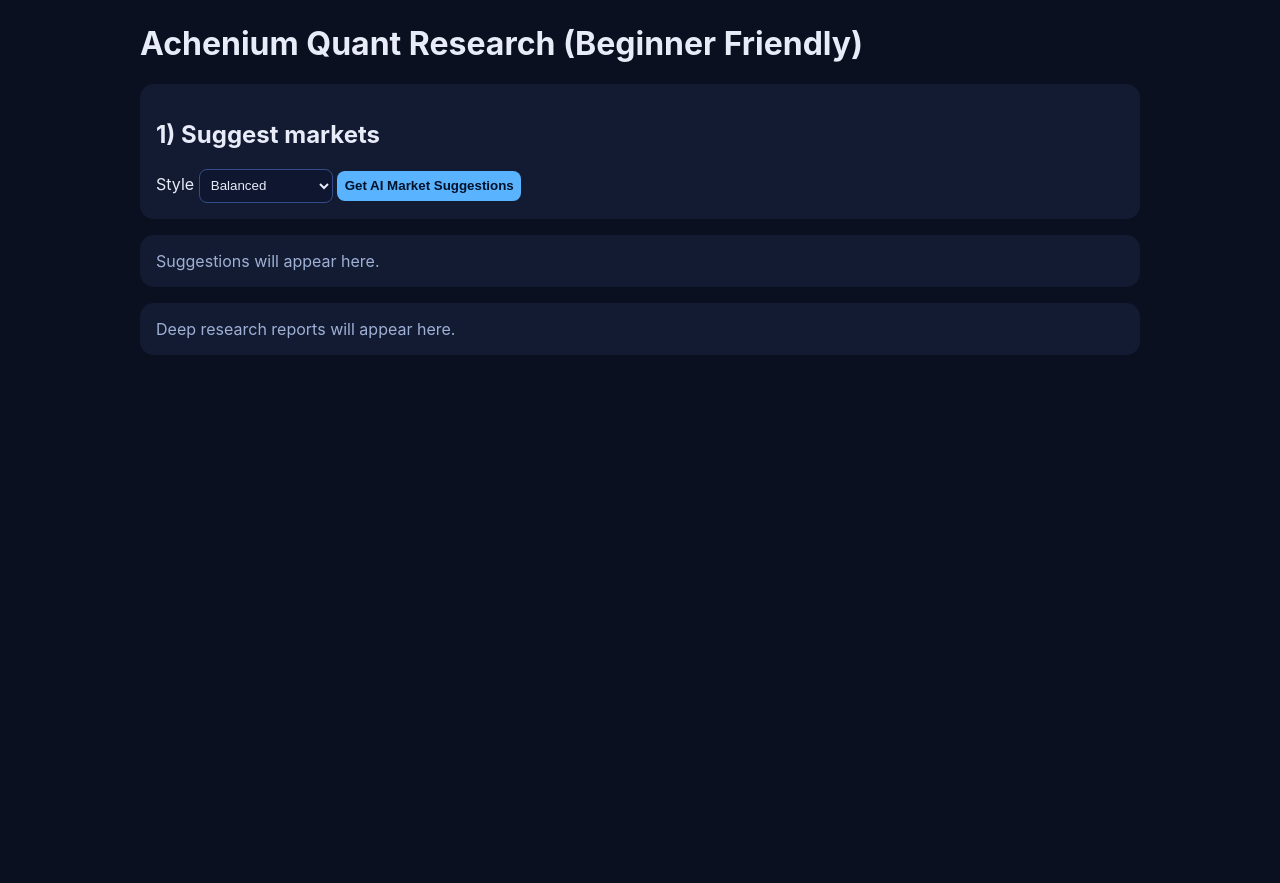
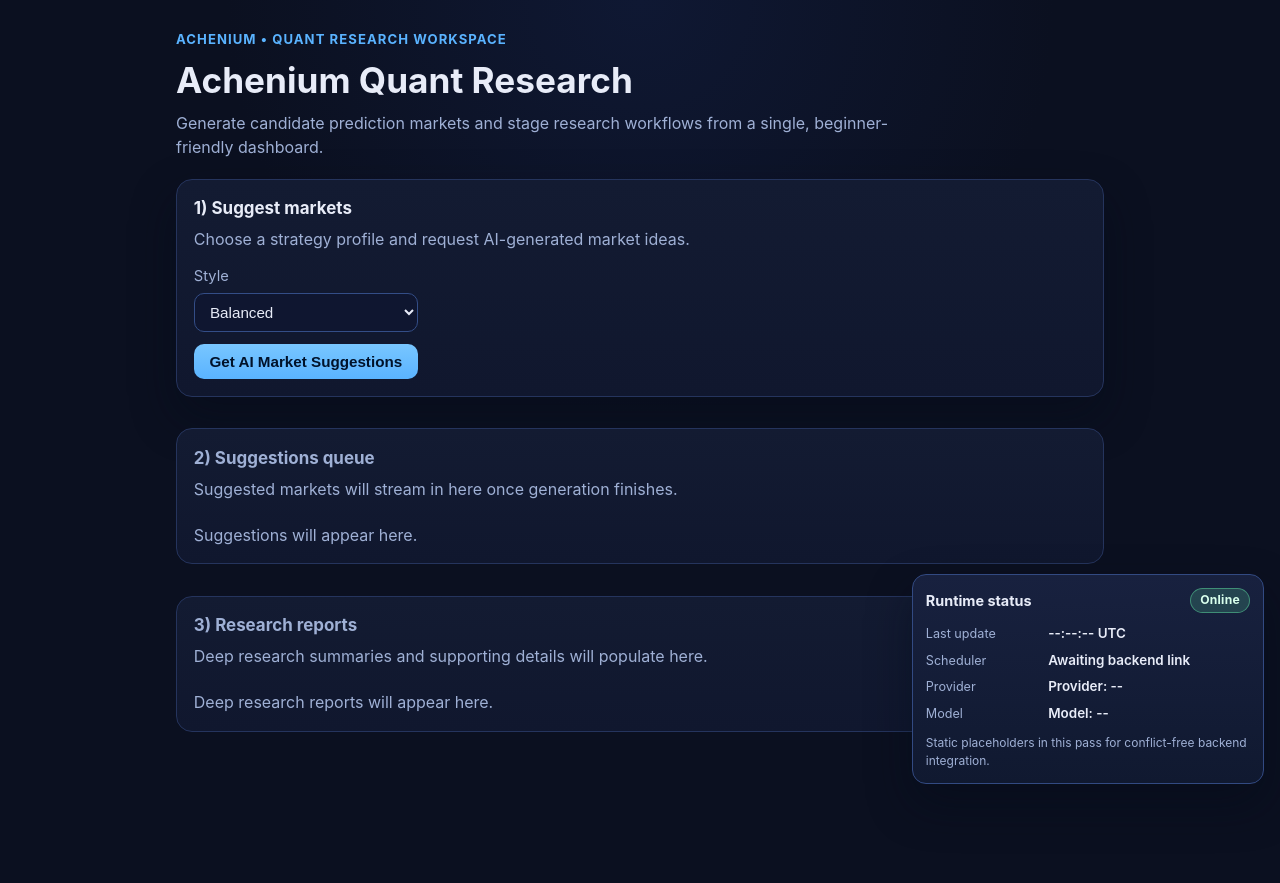
Before and after one commit to copilot-lover/achenium, a Flask app: page / in a window 1280 px wide. Before the commit the page ends 355 px from the top, so only its background shows below. Run offline with Flask 3, Linux system fonts and the light colour scheme; some libraries are stand-ins or nearby versions.

Commit message:
Refactor templates and CSS with floating status widget

```diff
--- a/static/style.css
+++ b/static/style.css
@@ -1,24 +1,274 @@
 :root {
   --bg: #0b1020;
   --card: #131b32;
+  --card-alt: #18213f;
   --text: #e8ecf8;
   --muted: #9fb0d5;
   --accent: #5ab3ff;
+  --accent-soft: rgba(90, 179, 255, 0.25);
+  --success: #59d499;
+  --border: #25345d;
+  --shadow: 0 20px 45px rgba(5, 10, 25, 0.45);
 }
+
+* {
+  box-sizing: border-box;
+}
+
 body {
-  background: var(--bg);
+  background: radial-gradient(circle at top, #0f1833 0%, var(--bg) 38%);
   color: var(--text);
   font-family: Inter, system-ui, -apple-system, Segoe UI, Roboto, sans-serif;
   margin: 0;
+  min-height: 100vh;
+  line-height: 1.5;
 }
-.container { max-width: 1000px; margin: 1.5rem auto; padding: 0 1rem; }
-.card { background: var(--card); border-radius: 14px; padding: 1rem; margin-bottom: 1rem; }
-.muted { color: var(--muted); }
-.grid { display: grid; grid-template-columns: repeat(auto-fill, minmax(220px, 1fr)); gap: .75rem; margin: 1rem 0; }
-.market-card { display: flex; flex-direction: column; gap: .3rem; border: 1px solid #25345d; border-radius: 10px; padding: .7rem; }
-.row { display: flex; gap: 1rem; margin-bottom: 1rem; }
-select, button { padding: .45rem; border-radius: 8px; border: 1px solid #334d87; background: #0f1630; color: var(--text); }
-button { background: var(--accent); color: #00122a; border: 0; font-weight: 700; cursor: pointer; }
-.report { border-top: 1px solid #314579; padding-top: .8rem; margin-top: .8rem; }
-.error { color: #ff8f8f; font-weight: 700; }
-.note { color: var(--muted); }
+
+h1,
+h2,
+h3,
+p {
+  margin: 0;
+}
+
+.container {
+  max-width: 960px;
+  margin: 0 auto;
+  padding: 1.5rem 1rem 8.5rem;
+}
+
+.page-shell {
+  display: grid;
+  gap: 1rem;
+}
+
+.page-header {
+  display: grid;
+  gap: 0.65rem;
+  margin: 0.35rem 0 0.25rem;
+}
+
+.eyebrow {
+  color: var(--accent);
+  font-size: 0.82rem;
+  font-weight: 700;
+  letter-spacing: 0.08em;
+  text-transform: uppercase;
+}
+
+.page-header h1 {
+  font-size: clamp(1.55rem, 3.6vw, 2.2rem);
+  line-height: 1.15;
+}
+
+.lede {
+  color: var(--muted);
+  font-size: 1rem;
+  max-width: 72ch;
+}
+
+.card {
+  background: linear-gradient(180deg, var(--card) 0%, #10172e 100%);
+  border: 1px solid var(--border);
+  border-radius: 16px;
+  padding: 1.05rem;
+  margin-bottom: 0.95rem;
+}
+
+.card-elevated {
+  box-shadow: var(--shadow);
+}
+
+.card-heading {
+  display: grid;
+  gap: 0.35rem;
+  margin-bottom: 0.85rem;
+}
+
+.card h2 {
+  font-size: 1.06rem;
+}
+
+.stack-sm {
+  display: grid;
+  gap: 0.5rem;
+}
+
+.stack-md {
+  display: grid;
+  gap: 0.75rem;
+}
+
+.field {
+  display: grid;
+  gap: 0.4rem;
+  color: var(--muted);
+  font-size: 0.92rem;
+}
+
+.muted {
+  color: var(--muted);
+}
+
+.grid {
+  display: grid;
+  grid-template-columns: repeat(auto-fill, minmax(220px, 1fr));
+  gap: 0.75rem;
+  margin: 1rem 0;
+}
+
+.market-card {
+  display: flex;
+  flex-direction: column;
+  gap: 0.3rem;
+  border: 1px solid var(--border);
+  border-radius: 10px;
+  padding: 0.7rem;
+}
+
+.row {
+  display: flex;
+  gap: 1rem;
+  margin-bottom: 1rem;
+}
+
+select,
+button {
+  width: fit-content;
+  min-width: 14rem;
+  padding: 0.56rem 0.7rem;
+  border-radius: 10px;
+  border: 1px solid #334d87;
+  background: #0f1630;
+  color: var(--text);
+  font-size: 0.95rem;
+}
+
+button {
+  background: linear-gradient(180deg, #78c6ff 0%, var(--accent) 100%);
+  color: #00122a;
+  border: 0;
+  font-weight: 700;
+  cursor: pointer;
+  transition: transform 120ms ease, filter 120ms ease;
+}
+
+button:hover {
+  filter: brightness(1.04);
+  transform: translateY(-1px);
+}
+
+.report {
+  border-top: 1px solid #314579;
+  padding-top: 0.8rem;
+  margin-top: 0.8rem;
+}
+
+.placeholder,
+.note {
+  color: var(--muted);
+}
+
+.error {
+  color: #ff8f8f;
+  font-weight: 700;
+}
+
+.status-widget {
+  position: fixed;
+  right: 1rem;
+  bottom: 1rem;
+  width: min(22rem, calc(100vw - 2rem));
+  background: linear-gradient(180deg, var(--card-alt) 0%, #101930 100%);
+  border: 1px solid #324a82;
+  border-radius: 14px;
+  padding: 0.8rem;
+  box-shadow: var(--shadow);
+  z-index: 20;
+}
+
+.widget-header {
+  display: flex;
+  align-items: center;
+  justify-content: space-between;
+  gap: 0.5rem;
+  margin-bottom: 0.65rem;
+}
+
+.widget-title {
+  font-size: 0.9rem;
+  font-weight: 700;
+}
+
+.status-pill {
+  border-radius: 999px;
+  padding: 0.15rem 0.58rem;
+  font-size: 0.76rem;
+  font-weight: 700;
+  letter-spacing: 0.02em;
+}
+
+.status-ok {
+  color: #d8ffec;
+  background: rgba(89, 212, 153, 0.2);
+  border: 1px solid rgba(89, 212, 153, 0.52);
+}
+
+.widget-grid {
+  display: grid;
+  gap: 0.35rem;
+  margin: 0;
+}
+
+.widget-row {
+  display: grid;
+  grid-template-columns: 7.2rem 1fr;
+  gap: 0.45rem;
+  align-items: baseline;
+}
+
+.widget-row dt {
+  color: var(--muted);
+  font-size: 0.79rem;
+}
+
+.widget-row dd {
+  margin: 0;
+  font-size: 0.84rem;
+  font-weight: 600;
+}
+
+.widget-footnote {
+  margin-top: 0.65rem;
+  color: var(--muted);
+  font-size: 0.75rem;
+}
+
+@media (max-width: 920px) {
+  .container {
+    padding: 1.25rem 0.9rem 9.25rem;
+  }
+
+  select,
+  button {
+    width: 100%;
+  }
+}
+
+@media (max-width: 640px) {
+  .container {
+    padding-bottom: 11.5rem;
+  }
+
+  .status-widget {
+    left: 0.75rem;
+    right: 0.75rem;
+    width: auto;
+    bottom: 0.75rem;
+  }
+
+  .widget-row {
+    grid-template-columns: 1fr;
+    gap: 0.1rem;
+  }
+}
--- a/templates/base.html
+++ b/templates/base.html
@@ -8,9 +8,16 @@
   <link rel="stylesheet" href="{{ url_for('static', filename='style.css') }}" />
 </head>
 <body>
-  <main class="container">
-    <h1>Achenium Quant Research (Beginner Friendly)</h1>
+  <main class="page-shell container">
+    <header class="page-header">
+      <p class="eyebrow">Achenium • Quant Research Workspace</p>
+      <h1>Achenium Quant Research</h1>
+      <p class="lede">Generate candidate prediction markets and stage research workflows from a single, beginner-friendly dashboard.</p>
+    </header>
+
     {% block content %}{% endblock %}
   </main>
+
+  {% include 'partials/widget.html' %}
 </body>
 </html>
--- a/templates/index.html
+++ b/templates/index.html
@@ -1,9 +1,14 @@
 {% extends 'base.html' %}
 {% block content %}
-<section class="card">
-  <h2>1) Suggest markets</h2>
-  <form hx-post="/suggestions" hx-target="#suggestions" hx-swap="innerHTML">
-    <label>Style
+<section class="card card-elevated">
+  <div class="card-heading">
+    <h2>1) Suggest markets</h2>
+    <p class="note">Choose a strategy profile and request AI-generated market ideas.</p>
+  </div>
+
+  <form class="stack-md" hx-post="/suggestions" hx-target="#suggestions" hx-swap="innerHTML">
+    <label class="field">
+      <span>Style</span>
       <select name="style">
         <option value="balanced">Balanced</option>
         <option value="trend">Trend Following</option>
@@ -14,11 +19,19 @@
   </form>
 </section>
 
-<section id="suggestions" class="card muted">
-  Suggestions will appear here.
+<section id="suggestions" class="card muted stack-sm" aria-live="polite">
+  <div class="card-heading">
+    <h2>2) Suggestions queue</h2>
+    <p class="note">Suggested markets will stream in here once generation finishes.</p>
+  </div>
+  <p class="placeholder">Suggestions will appear here.</p>
 </section>
 
-<section id="reports" class="card muted">
-  Deep research reports will appear here.
+<section id="reports" class="card muted stack-sm" aria-live="polite">
+  <div class="card-heading">
+    <h2>3) Research reports</h2>
+    <p class="note">Deep research summaries and supporting details will populate here.</p>
+  </div>
+  <p class="placeholder">Deep research reports will appear here.</p>
 </section>
 {% endblock %}
--- /dev/null
+++ b/templates/partials/widget.html
@@ -0,0 +1,27 @@
+<aside class="status-widget" aria-label="System status widget">
+  <div class="widget-header">
+    <p class="widget-title">Runtime status</p>
+    <span class="status-pill status-ok">Online</span>
+  </div>
+
+  <dl class="widget-grid">
+    <div class="widget-row">
+      <dt>Last update</dt>
+      <dd>--:--:-- UTC</dd>
+    </div>
+    <div class="widget-row">
+      <dt>Scheduler</dt>
+      <dd>Awaiting backend link</dd>
+    </div>
+    <div class="widget-row">
+      <dt>Provider</dt>
+      <dd>Provider: --</dd>
+    </div>
+    <div class="widget-row">
+      <dt>Model</dt>
+      <dd>Model: --</dd>
+    </div>
+  </dl>
+
+  <p class="widget-footnote">Static placeholders in this pass for conflict-free backend integration.</p>
+</aside>
```
